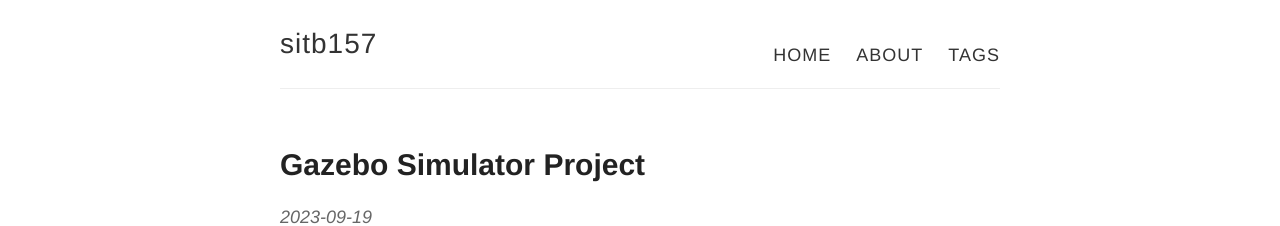
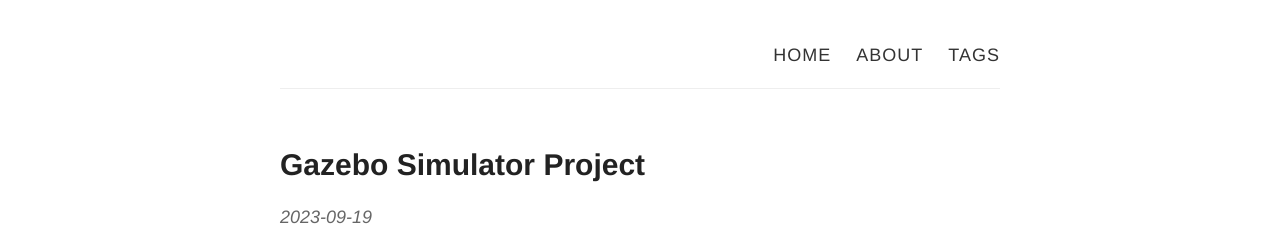
Before and after one commit to sitb157/sitb157.github.io-archive, a Jekyll site: the page built from index.html, in a window 1280 px wide. Shown: the top 226 px of the page. Built offline with Jekyll 4.4.1, drawn with Linux system fonts in a browser that asks for light colours; the list of posts is cut into pages by our own code.

Commit message:
Update default.html

```diff
--- a/_layouts/default.html
+++ b/_layouts/default.html
@@ -10,8 +10,7 @@
     <![endif]-->
 
     <link rel="stylesheet" type="text/css" href="{{ site.baseurl }}/style.css" />
-    <!-- <link rel="alternate" type="application/rss+xml" title="{{ site.name }} - {{ site.description }}" href="{{ site.baseurl }}/feed.xml" /> -->
-    <link rel="alternate" type="application/rss+xml" title="" href="{{ site.baseurl }}/feed.xml" />
+    <link rel="alternate" type="application/rss+xml" title="{{ site.name }}" href="{{ site.baseurl }}/feed.xml" />
 
     <!-- Created with Jekyll Now - http://github.com/barryclark/jekyll-now -->
   </head>
@@ -23,8 +22,8 @@
           <!-- <a href="{{ site.baseurl }}/" class="site-avatar"><img src="{{ site.avatar }}" /></a> -->
 
           <div class="site-info">
-            <h1 class="site-name"><a href="{{ site.baseurl }}/">{{ site.name }}</a></h1>
-            <p class="site-description">{{ site.description }}</p>
+            <!-- <h1 class="site-name"><a href="{{ site.baseurl }}/">{{ site.name }}</a></h1>
+            <p class="site-description">{{ site.description }}</p> -->
           </div>
 
           <nav>
```
